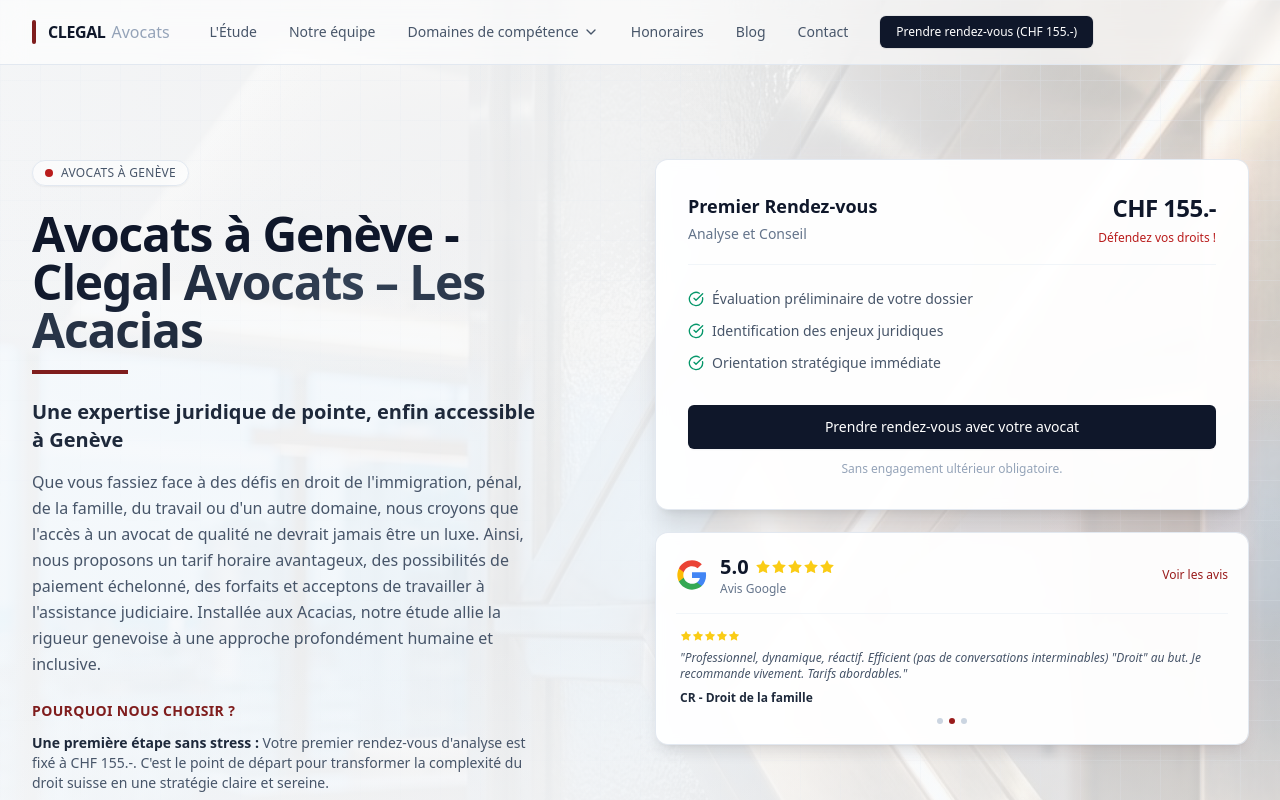
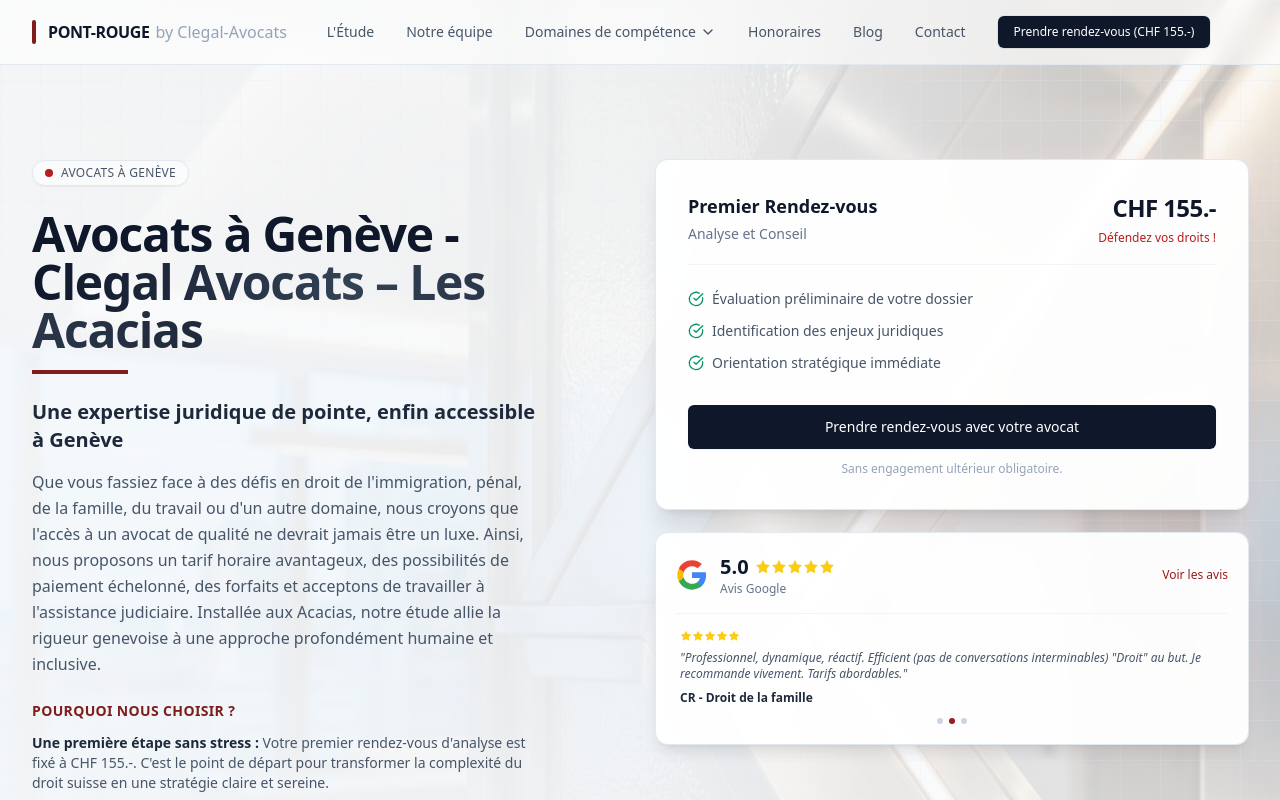
Before and after one commit to Nassaflair/pont-rouge, a Nuxt app: page / in a window 1280 px wide. Shown: the top 800 px of the page. Built offline with nearby package versions, Linux system fonts and the light colour scheme.

Commit message:
revert: restaurer logo Pont-Rouge by Clegal-Avocats
Co-Authored-By: Claude Sonnet 4.5 <noreply@anthropic.com>

```diff
--- a/components/AppLogo.vue
+++ b/components/AppLogo.vue
@@ -2,14 +2,14 @@
 </script>
 
 <template>
-  <NuxtLink to="/" aria-label="Clegal Avocats" class="flex items-center gap-3 group">
+  <NuxtLink to="/" aria-label="Pont-Rouge by Clegal-Avocats" class="flex items-center gap-3 group">
     <!-- Red Bar -->
     <div class="h-6 w-1 rounded-full bg-red-900 group-hover:bg-red-800 transition-colors"></div>
 
     <!-- Text -->
     <div class="flex items-baseline gap-1.5 font-sans leading-none">
-      <span class="text-base font-bold text-slate-900 uppercase tracking-tight group-hover:text-red-900 transition-colors">Clegal</span>
-      <span class="text-base font-normal text-slate-400">Avocats</span>
+      <span class="text-base font-bold text-slate-900 uppercase tracking-tight group-hover:text-red-900 transition-colors">Pont-Rouge</span>
+      <span class="text-base font-normal text-slate-400">by Clegal-Avocats</span>
     </div>
   </NuxtLink>
 </template>
```
